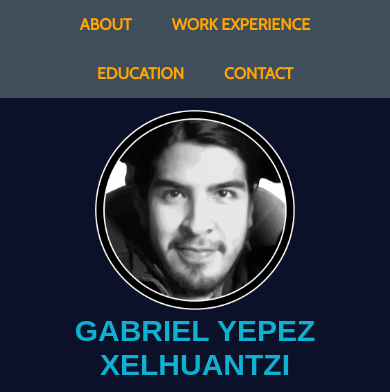
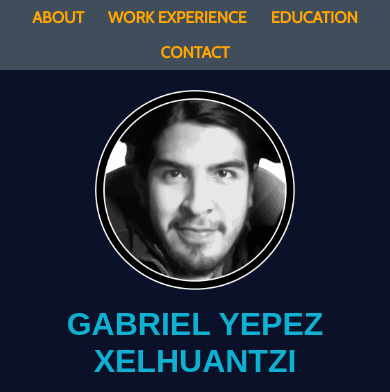
Before and after one commit to CottonCandyStudios/vanya-resume, a plain HTML site: page index.html in a window 390 px wide. Shown: the top 392 px of the page. Drawn offline with nearby package versions, Linux system fonts and the light colour scheme; a web font is replaced by a local one.

Commit message:
Adjusted positions on queries.

```diff
--- a/css/styles.css
+++ b/css/styles.css
@@ -191,8 +191,10 @@ footer {
 
 footer p {
   font-size: 12px;
+
   margin-top: 32px;
   margin-bottom: 0;
+
   text-transform: uppercase;
 }
 
@@ -227,7 +229,6 @@ footer .content-wrap {
     min-height: 78px;
     padding-left: 30px;
   }
-
   footer p {
     float: right;
   }
@@ -237,20 +238,27 @@ footer .content-wrap {
   header {
     text-align: center;
   }
-
   .profile-img {
     width: 200px;
   }
-
-
 }
 
 @media (max-width: 499px) {
   h1 {
-    font-size: 30px;
+    font-size: 32px;
+
+    padding-top: 12px;
   }
-
   h2 {
     font-size: 18px;
   }
 }
+
+@media (max-width: 517px) {
+  nav a {
+    padding: 8px 12px;
+  }
+  .content-wrap {
+    padding-top: 40px;
+  }
+}
```
